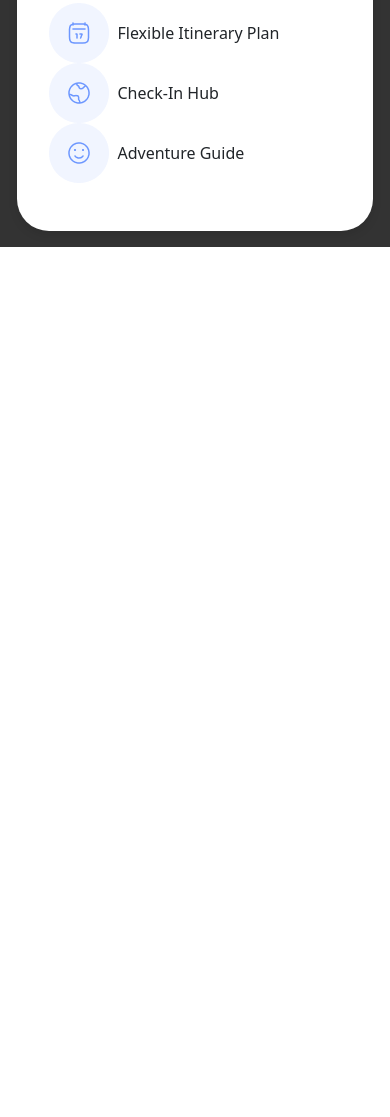
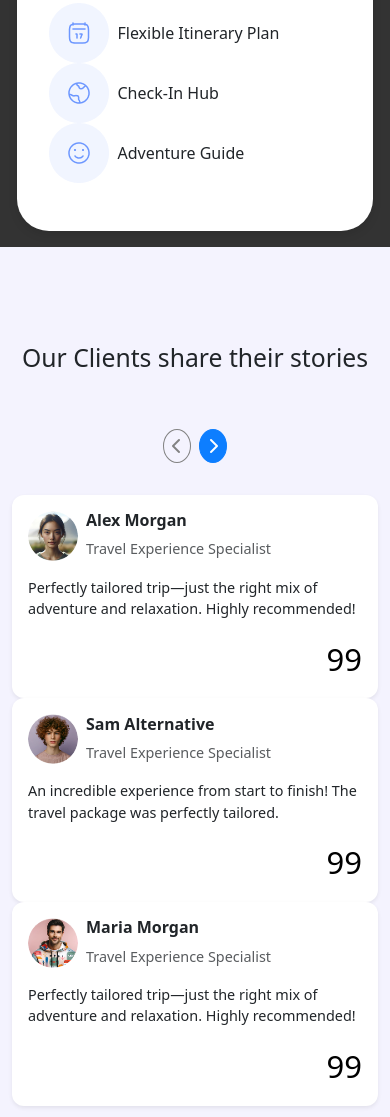
Before and after one commit to eman-2001-fep/Travel_landing_page, a website: page index.html in a window 390 px wide. Shown: the part 2760-3877 px from the top of the page. Before the commit the page ends 3007 px from the top, so only its background shows below. Drawn offline with Linux system fonts and the light colour scheme.

Commit message:
add testimonaials

```diff
--- a/index.html
+++ b/index.html
@@ -273,5 +273,72 @@
             </div>
         </div>
     </section>
+    <!-- testimonials -->
 
+    <section class="testimonials  text-center">
+        <div class="container">
+            <div class="d-flex flex-column flex-md-row justify-content-center align-items-center text-center mb-4">
+                <h3 class="fw-medium fs-xxl w-100 m-5">Our Clients share their stories</h3>
+                <div class="d-flex gap-2">
+                    <button class="btn btn-outline-secondary rounded-circle p-2 my-2">
+                        <i class="fas fa-chevron-left "></i>
+                    </button>
+                    <button class="btn btn-primary text-white rounded-circle p-2 my-2">
+                        <i class="fas fa-chevron-right "></i>
+                    </button>
+                </div>
+            </div>
+
+            <div class="row mt-4">
+                <div class="col-md-4">
+                    <div class="testimonial-card p-3 shadow-sm rounded d-flex flex-column justify-content-between">
+                        <div>
+                            <div class="d-flex align-items-center gap-2">
+                                <img src="imags/icons/client1.png" alt="Client" class="avatar mb-3">
+                                <div>
+                                    <h6 class="fw-bold">Alex Morgan</h6>
+                                    <p class="text-muted small">Travel Experience Specialist</p>
+                                </div>
+                            </div>
+                            <p class="text-dark">Perfectly tailored trip—just the right mix of adventure and relaxation. Highly recommended!</p>
+                        </div>
+                        <span class="fw-normal fs-xxxl text-end d-block">99</span>
+                    </div>
+                </div>
+
+                <div class="col-md-4">
+                    <div class="testimonial-card p-3 shadow-sm rounded d-flex flex-column justify-content-between">
+                        <div>
+                            <div class="d-flex align-items-center gap-2">
+                                <img src="imags/icons/client_2.png" alt="Client" class="avatar mb-3">
+                                <div>
+                                    <h6 class="fw-bold">Sam Alternative</h6>
+                                    <p class="text-muted small">Travel Experience Specialist</p>
+                                </div>
+                            </div>
+                            <p class="text-dark">An incredible experience from start to finish! The travel package was perfectly tailored.</p>
+                        </div>
+                        <span class="fw-normal fs-xxxl text-end d-block">99</span>
+                    </div>
+                </div>
+
+                <div class="col-md-4">
+                    <div class="testimonial-card p-3 shadow-sm rounded d-flex flex-column justify-content-between">
+                        <div>
+                            <div class="d-flex align-items-center gap-2">
+                                <img src="imags/icons/client_3.png" alt="Client" class="avatar mb-3">
+                                <div>
+                                    <h6 class="fw-bold">Maria Morgan</h6>
+                                    <p class="text-muted small">Travel Experience Specialist</p>
+                                </div>
+                            </div>
+                            <p class="text-dark">Perfectly tailored trip—just the right mix of adventure and relaxation. Highly recommended!</p>
+                        </div>
+                        <span class="fw-normal fs-xxxl text-end d-block">99</span>
+                    </div>
+                </div>
+            </div>
+
+        </div>
+    </section>
 </body>
--- a/style/style.scss
+++ b/style/style.scss
@@ -201,7 +201,32 @@ body {
         }
     }
 }
+.testimonials {
+    background-color: $primary-bg !important;
+    padding: 3rem 0;
 
+    .testimonial-card {
+        background: #fff;
+        border-radius: 12px;
+        padding: 1.5rem;
+        text-align: left;
+
+        .avatar {
+            width: 50px;
+            height: 50px;
+            border-radius: 50%;
+        }
+
+        p {
+            font-size: 0.9rem;
+        }
+
+        span {
+            font-size: 1.5rem;
+            color: #000;
+        }
+    }
+}
 
 
 
```
Also changed, not shown: css/style.css, 1 other file.
